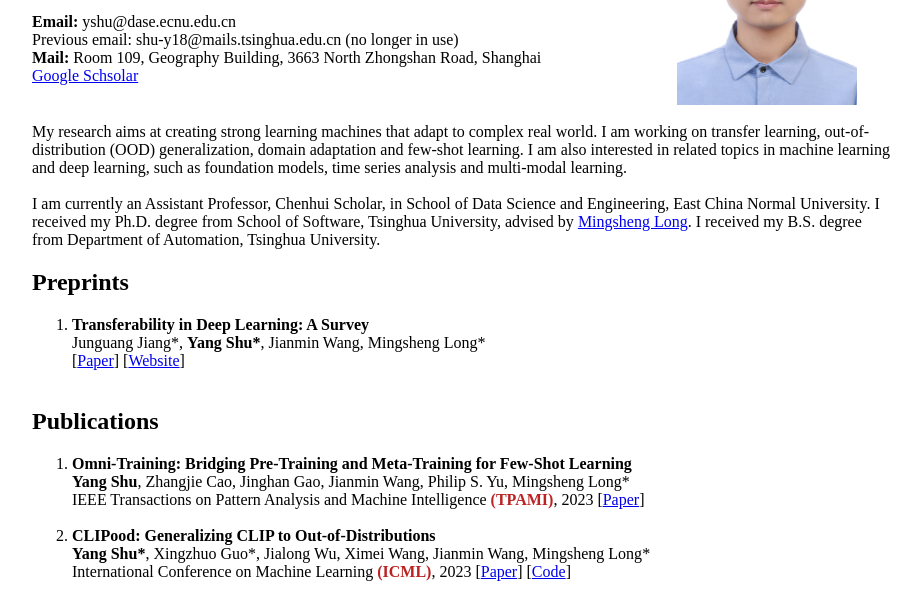
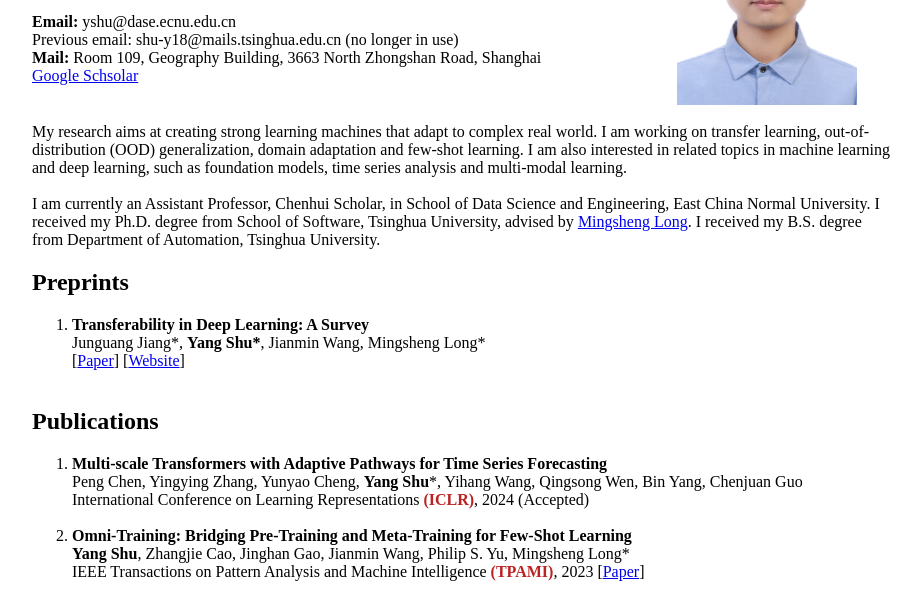
Before and after one commit to shuyang96/shuyang96.github.io, a plain HTML site: page index.html in a window 1280 px wide. Shown: the part 163-759 px from the top of the page, without its empty margins (178-1099 px from the left). Drawn offline with Linux system fonts and the light colour scheme.

Commit message:
Update index.html

```diff
--- a/index.html
+++ b/index.html
@@ -49,6 +49,11 @@
 
  <h2>Publications</h2>
   <ol>
+    <li><strong>Multi-scale Transformers with Adaptive Pathways for Time Series Forecasting</strong><br>
+    Peng Chen, Yingying Zhang, Yunyao Cheng, <strong>Yang Shu</strong><span style="font-family:Wingdings">*</span>, Yihang Wang, Qingsong Wen, Bin Yang, Chenjuan Guo<br>
+    <span>International Conference on Learning Representations <b><font color='#BB2222'>(ICLR)</font></b>, 2024 (Accepted)</span>
+     </li><br>
+
     <li><strong>Omni-Training: Bridging Pre-Training and Meta-Training for Few-Shot Learning</strong><br>
     <strong>Yang Shu</strong>, Zhangjie Cao, Jinghan Gao, Jianmin Wang, Philip S. Yu, Mingsheng Long<span style="font-family:Wingdings">*</span><br>
     <span>IEEE Transactions on Pattern Analysis and Machine Intelligence <b><font color='#BB2222'>(TPAMI)</font></b>, 2023</span>
```
